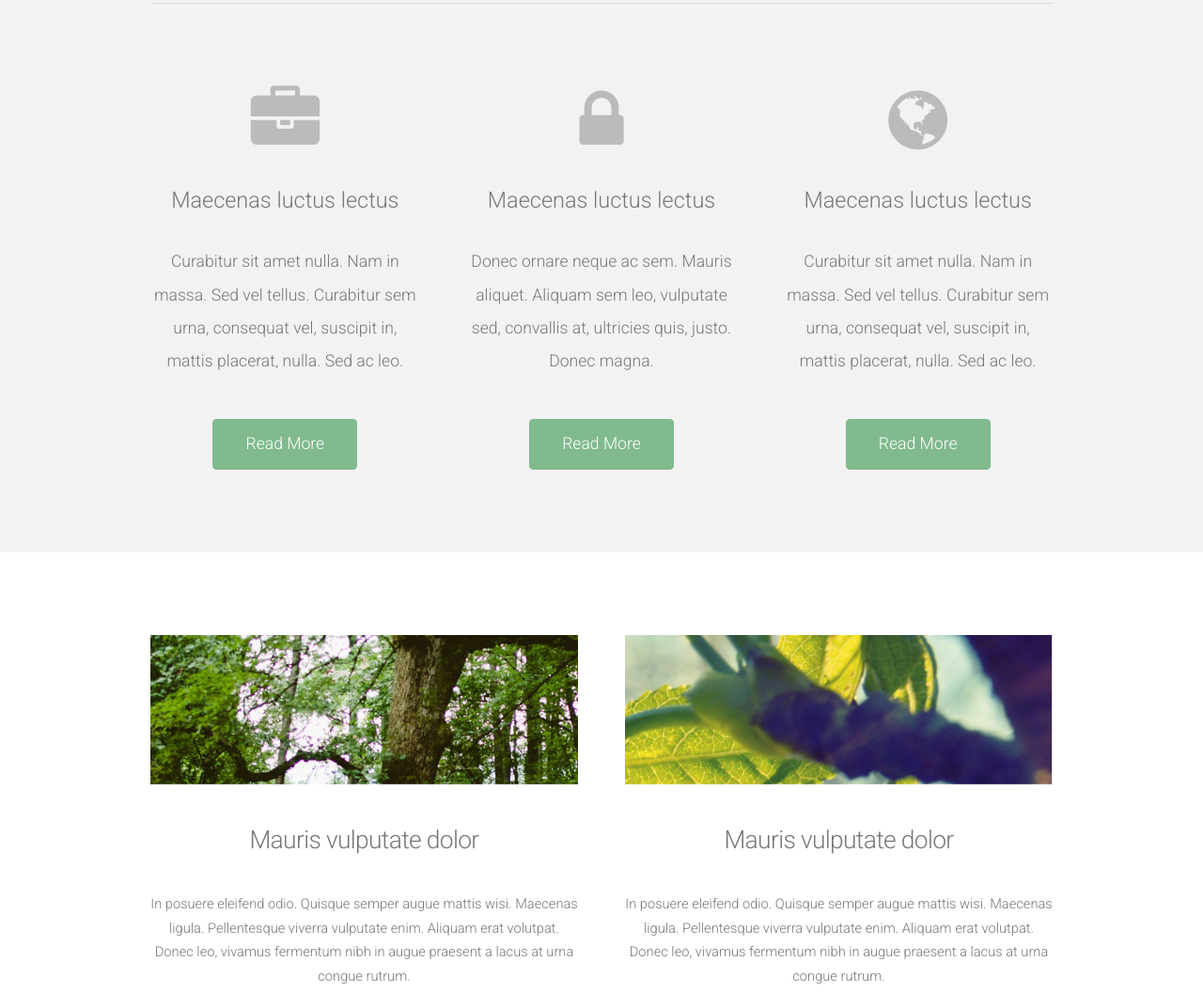
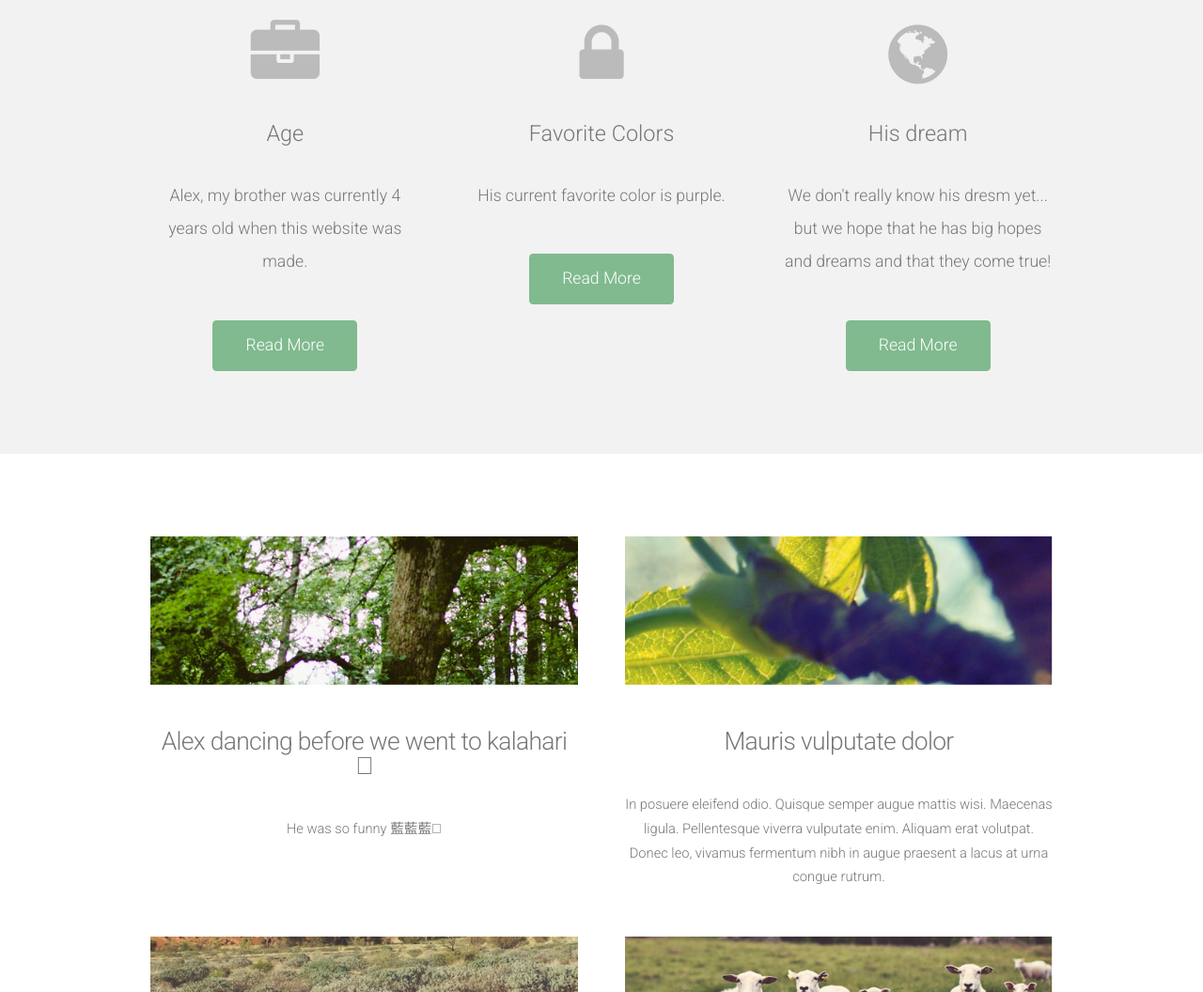
Before and after one commit to BOXEL-REBOUND/For-my-little-brother-Alex, a plain HTML site: page website-1/index.html in a window 1280 px wide. Shown: the part 902-1958 px from the top of the page at 94% size. Drawn offline with nearby package versions, Linux system fonts and the light colour scheme; a script that the page names is missing.

Commit message:
Update index.html

```diff
--- a/website-1/index.html
+++ b/website-1/index.html
@@ -47,25 +47,25 @@
 				<header>
 					<h2>Welcome to alex's website!</h2>
 				</header>
-				<p>This is <strong>Linear</strong>, a responsive HTML5 site template freebie by <a href="http://templated.co">TEMPLATED</a>. Released for free under the <a href="http://templated.co/license">Creative Commons Attribution</a> license, so use it for whatever (personal or commercial) &ndash; just give us credit! Check out more of our stuff at <a href="http://templated.co">our site</a> or follow us on <a href="http://twitter.com/templatedco">Twitter</a>.</p>
+				<p>This is <strong>the website for alex</strong>, a responsive HTML5 site .</p>
 				<hr />
 				<div class="row">
 					<section class="4u">
 						<span class="pennant"><span class="fa fa-briefcase"></span></span>
-						<h3>Maecenas luctus lectus</h3>
-						<p>Curabitur sit amet nulla. Nam in massa. Sed vel tellus. Curabitur sem urna, consequat vel, suscipit in, mattis placerat, nulla. Sed ac leo.</p>
+						<h3>Age</h3>
+						<p>Alex, my brother was currently 4 years old when this website was made.</p>
 						<a href="#" class="button button-style1">Read More</a>
 					</section>
 					<section class="4u">
 						<span class="pennant"><span class="fa fa-lock"></span></span>
-						<h3>Maecenas luctus lectus</h3>
-						<p>Donec ornare neque ac sem. Mauris aliquet. Aliquam sem leo, vulputate sed, convallis at, ultricies quis, justo. Donec magna.</p>
+						<h3>Favorite Colors</h3>
+						<p>His current favorite color is purple.</p>
 						<a href="#" class="button button-style1">Read More</a>
 					</section>
 					<section class="4u">
 						<span class="pennant"><span class="fa fa-globe"></span></span>
-						<h3>Maecenas luctus lectus</h3>
-						<p>Curabitur sit amet nulla. Nam in massa. Sed vel tellus. Curabitur sem urna, consequat vel, suscipit in, mattis placerat, nulla. Sed ac leo.</p>
+						<h3>His dream</h3>
+						<p>We don't really know his dresm yet... but we hope that he has big hopes and dreams and that they come true!</p>
 						<a href="#" class="button button-style1">Read More</a>
 					</section>
 
@@ -81,9 +81,9 @@
 					<section class="6u">
 						<a href="#" class="image full"><img src="images/pic01.jpg" alt=""></a>
 						<header>
-							<h2>Mauris vulputate dolor</h2>
+							<h2>Alex dancing before we went to kalahari </h2>
 						</header>
-						<p>In posuere eleifend odio. Quisque semper augue mattis wisi. Maecenas ligula. Pellentesque viverra vulputate enim. Aliquam erat volutpat. Donec leo, vivamus fermentum nibh in augue praesent a lacus at urna congue rutrum.</p>
+						<p>He was so funny 藍藍藍</p>
 					</section>
 					<section class="6u">
 						<a href="#" class="image full"><img src="images/pic02.jpg" alt=""></a>
```
